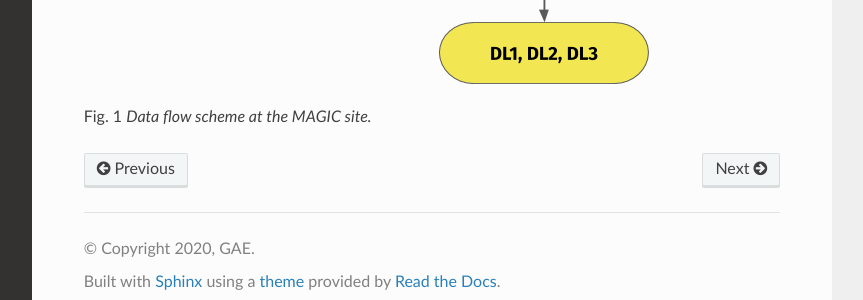
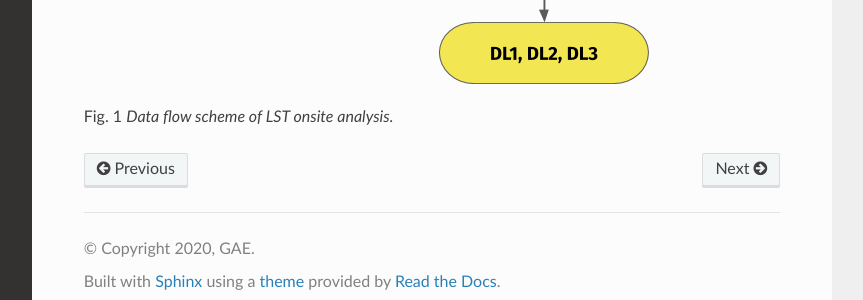
Before and after one commit to cta-observatory/lstosa, a Sphinx documentation site: the page built from docs/introduction/index.rst, in a window 1280 px wide and 1220 px high. Shown: the part 902-1202 px from the top of the window, without its empty margins (268-1131 px from the left). Built offline with Sphinx 7.4.7 and the Read the Docs theme 2.0.0, drawn with Linux system fonts in a browser that asks for light colours; pages that are not in the unit, such as notebooks, are missing from menus.

Commit message:
remove _static html small changes in introduction

```diff
--- a/docs/conf.py
+++ b/docs/conf.py
@@ -51,7 +51,8 @@
 # Add any paths that contain custom static files (such as style sheets) here,
 # relative to this directory. They are copied after the builtin static files,
 # so a file named "default.css" will overwrite the builtin "default.css".
-html_static_path = ['_static']
+#html_static_path = ['_static']
+html_static_path = []
 
 # Output file base name for HTML help builder.
 htmlhelp_basename = 'LSTOSAdoc'
--- a/docs/introduction/index.rst
+++ b/docs/introduction/index.rst
@@ -20,4 +20,4 @@
 
 .. figure:: LSTOSA_flow.png
 
-    Data flow scheme at the MAGIC site.
+    Data flow scheme of LST onsite analysis.
```
